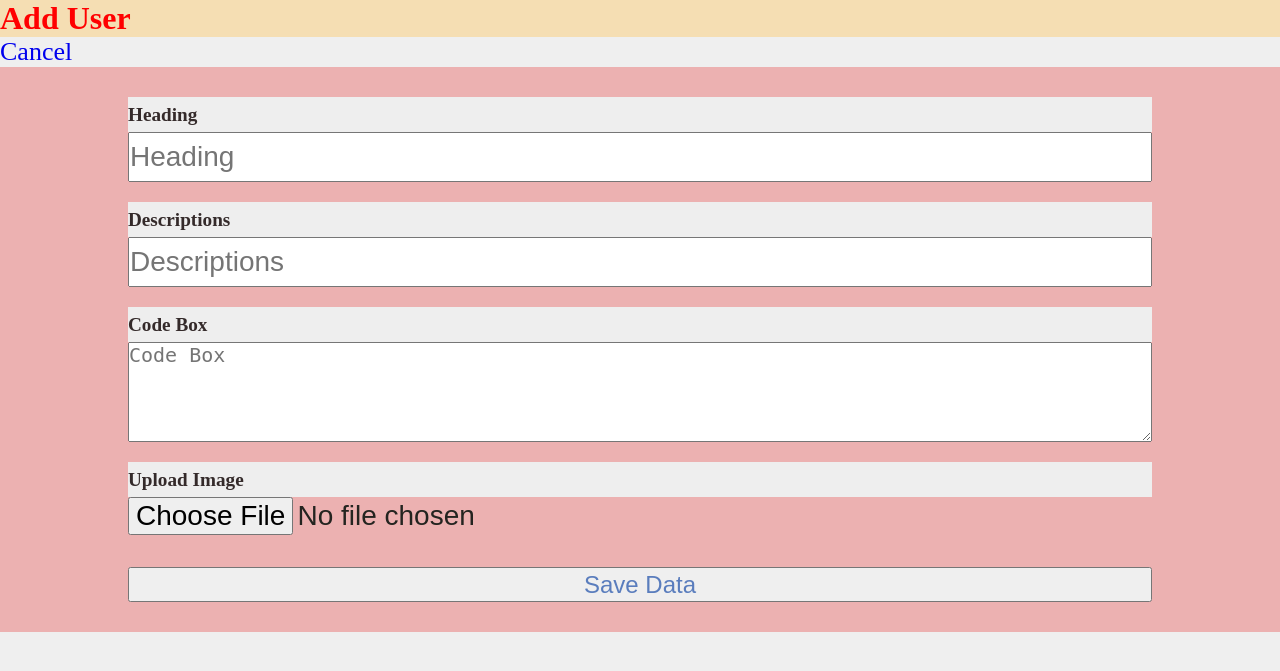
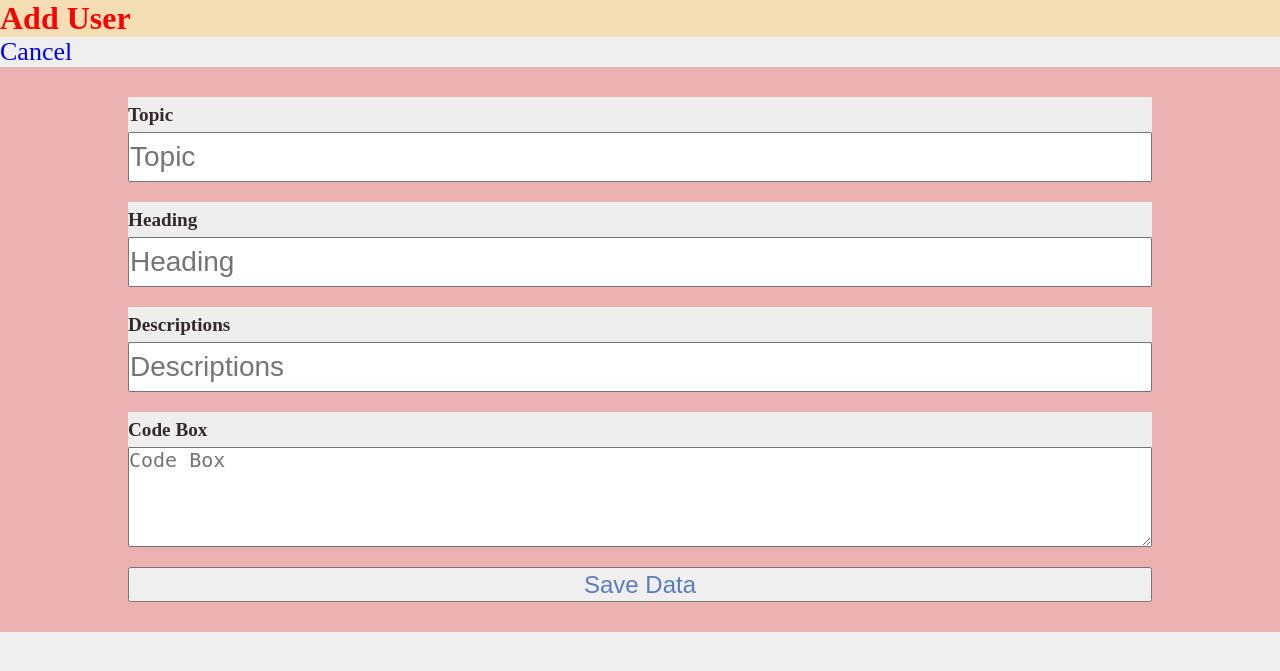
Before and after one commit to vgaud6585/dj_web, a Django app: page /create/ in a window 1280 px wide. Shown: the top 671 px of the page. Run offline with Django 5.2, Linux system fonts and the light colour scheme.

Commit message:
start comits 4.2

```diff
--- a/Vishal/piks/models.py
+++ b/Vishal/piks/models.py
@@ -6,7 +6,7 @@ class User(models.Model):
    usr_heading = models.CharField(max_length=100)
    usr_description = models.CharField(max_length=100)
    usr_code_box = models.CharField(max_length=1000)
-   usr_image = models.ImageField(upload_to='images/')
+   usr_image = models.CharField(max_length=100)
 
    def __str__(self):
        return self.usr_heading
--- a/Vishal/piks/templates/users/user_form.html
+++ b/Vishal/piks/templates/users/user_form.html
@@ -16,6 +16,10 @@
         {% csrf_token %}
         <ul>
           <li>
+            <label for="id_usr_image">Topic </label>
+            <input type="text" name="usr_image" id="id_usr_image value="" placeholder="Topic"/>
+          </li>
+          <li>
             <label for="id_usr_heading">Heading </label>
             <input type="text" name="usr_heading" id="id_usr_heading" value="" placeholder="Heading"/>
           </li>
@@ -27,10 +31,7 @@
             <label for="id_usr_code_box">Code Box </label>
             <textarea name="usr_code_box" id="id_usr_code_box" rows="8" cols="40" placeholder="Code Box"></textarea>
           </li>
-          <li>
-            <label for="id_usr_image">Upload Image</label>
-            <input type="file" name="usr_image" id="id_usr_image" value="" />
-          </li>
+
           <li>
             <button type="submit">Save Data</button>
           </li>
--- a/Vishal/piks/templates/users/user_list.html
+++ b/Vishal/piks/templates/users/user_list.html
@@ -25,7 +25,8 @@
             </pre>
           </div>
           <div class="imgs">
-            <img src="{{ user.usr_image.url }}" alt="{{ user.usr_name }}" width="50">
+            <p>{{ user.usr_image }}</p>
+
           </div>
           <div class="links">
             <div class="btn btn1">
```
Also changed, not shown: Vishal/db.sqlite3, Vishal/media/images/Screenshot_2025-01-29-19-47-11-944_com.google.android.youtube.jpg (added), Vishal/piks/migrations/0001_initial.py, Vishal/piks/migrations/0002_alter_user_usr_code_box.py (deleted), 1 other file.
